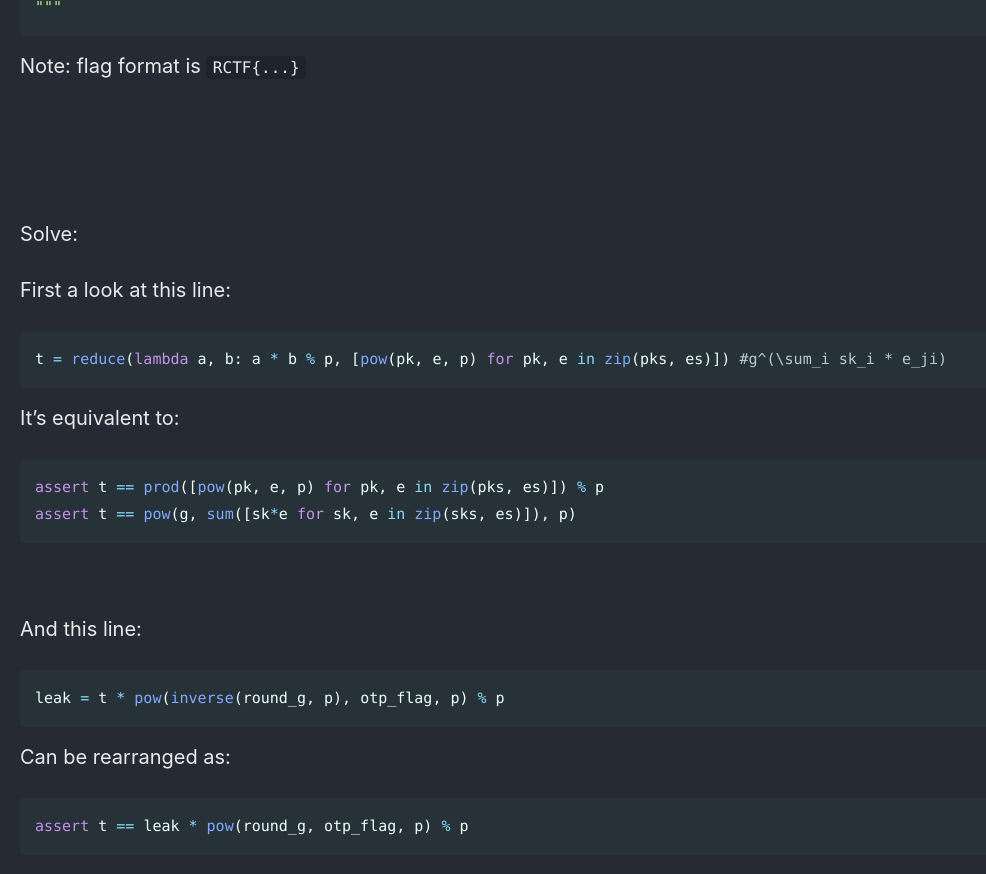
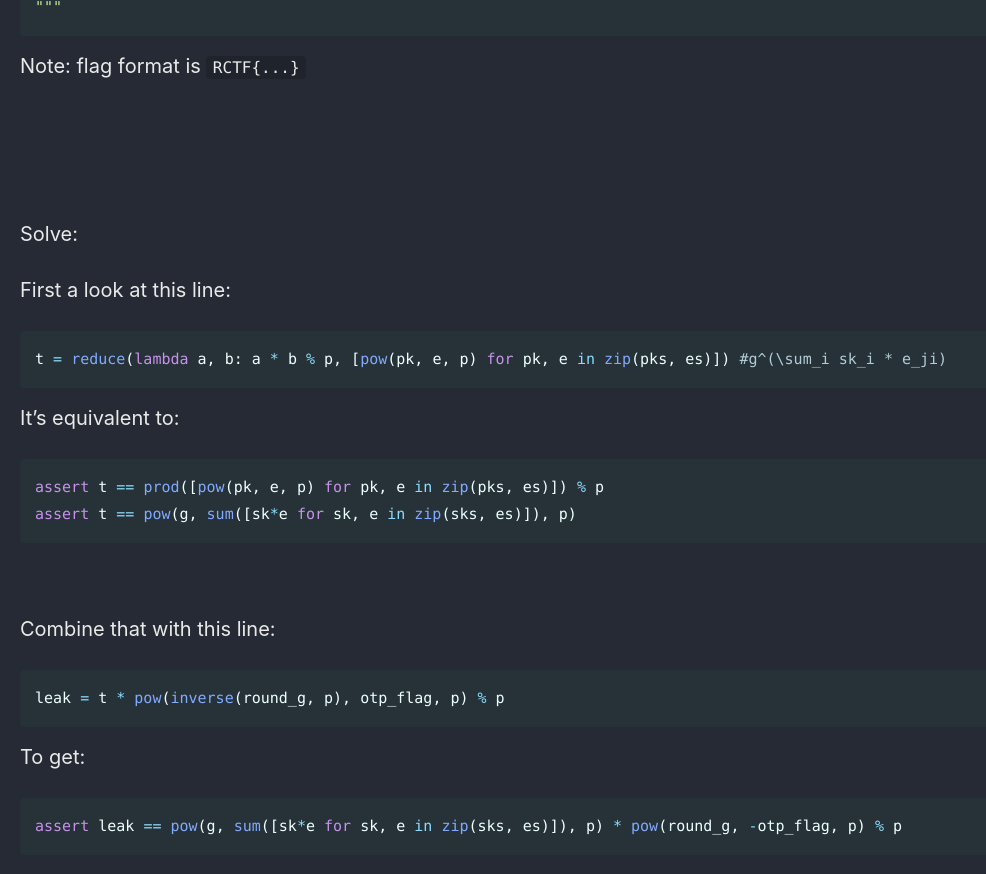
Before and after one commit to Connor-McCartney/Connor-McCartney.github.io, a Jekyll site: the page built from _pages/cryptography/other/L3-RCTF2024.md, in a window 1280 px wide and 900 px high, scrolled down 3496 px. Shown: the top 874 px of the window, without its empty margins (0-986 px from the left). Built offline with Jekyll 4.4.1, drawn with Linux system fonts in a browser that asks for light colours; cached includes are drawn as plain includes.

Commit message:
Update L3-RCTF2024.md

````diff
--- a/_pages/cryptography/other/L3-RCTF2024.md
+++ b/_pages/cryptography/other/L3-RCTF2024.md
@@ -158,14 +158,14 @@ assert t == pow(g, sum([sk*e for sk, e in zip(sks, es)]), p)
 
 <br>
 
-And this line:
+Combine that with this line:
 
 ```python
 leak = t * pow(inverse(round_g, p), otp_flag, p) % p
 ```
 
-Can be rearranged as:
+To get:
 
 ```python
-assert t == leak * pow(round_g, otp_flag, p) % p
+assert leak == pow(g, sum([sk*e for sk, e in zip(sks, es)]), p) * pow(round_g, -otp_flag, p) % p
 ```
````
